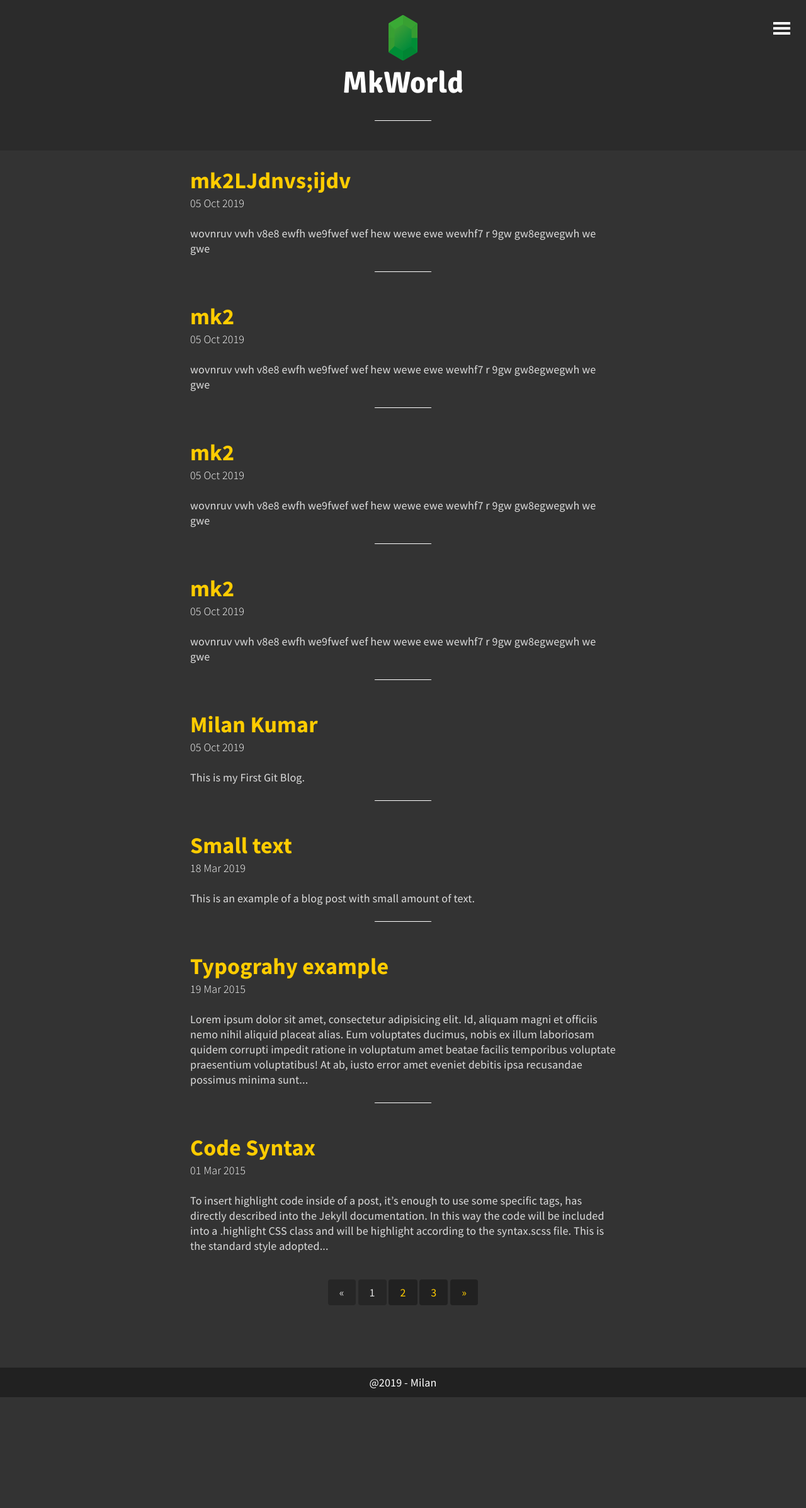
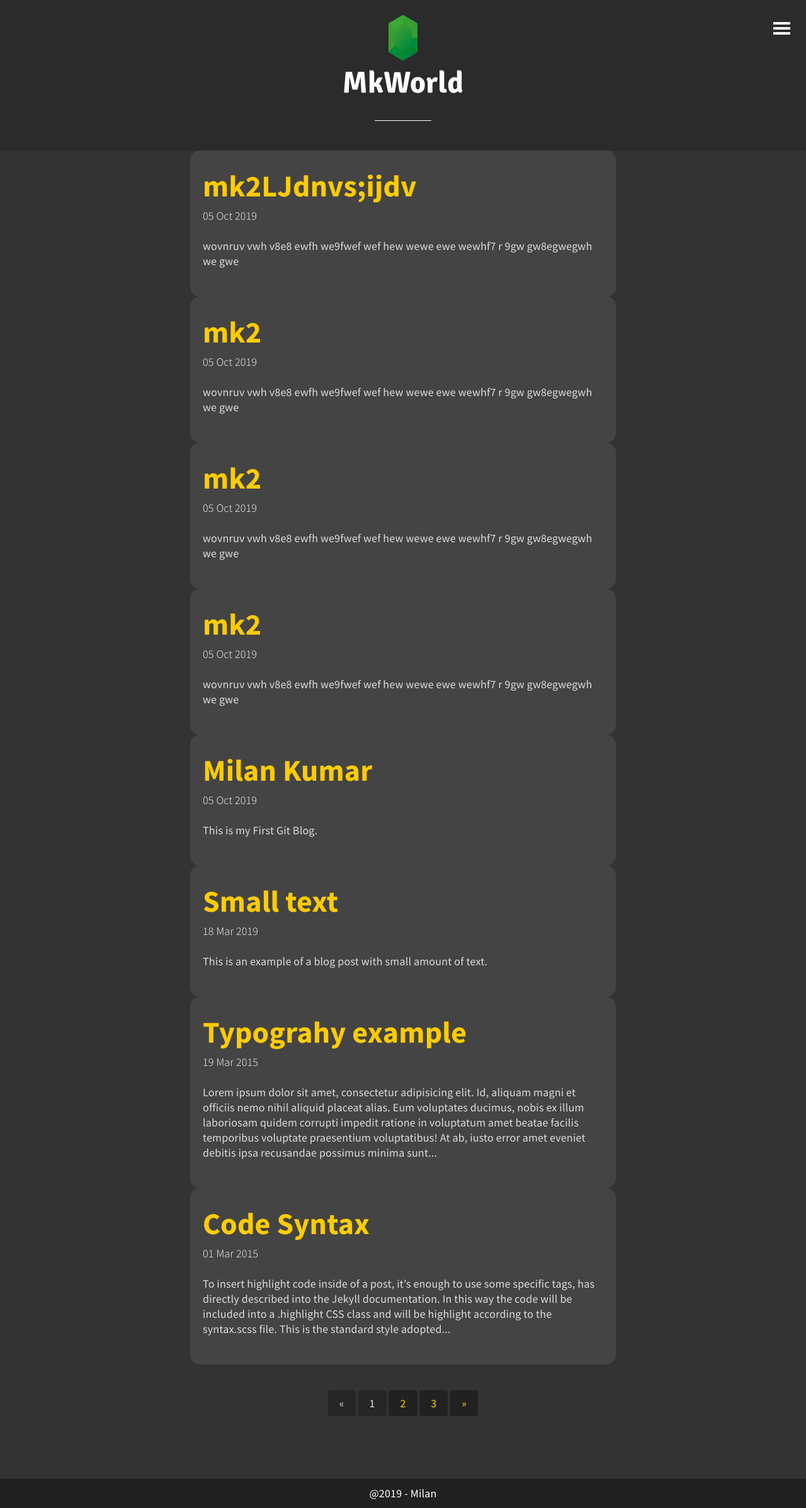
Before and after one commit to bdmilan/blog, a Jekyll site: the page built from index.html, in a window 1280 px wide. Shown: the whole page at 63% size. Built offline with Jekyll 4.4.1, drawn with Linux system fonts in a browser that asks for light colours; the list of posts is cut into pages by our own code; before the commit the page ends 2219 px from its top, so only the background shows below that.

Commit message:
Update index.html

```diff
--- a/index.html
+++ b/index.html
@@ -6,11 +6,13 @@
 
 	{% for post in paginator.posts %}
 
-	  <li class="post">
-	  	<h2><a href="{% if site.baseurl == "/" %}{{ post.url }}{% else %}{{ post.url | prepend: site.baseurl }}{% endif %}">{{ post.title }}</a></h2>
+	  <div class="article">
+	<li class="post">
+	  	<h1><a href="{% if site.baseurl == "/" %}{{ post.url }}{% else %}{{ post.url | prepend: site.baseurl }}{% endif %}">{{ post.title }}</a></h1>
 	  	<time datetime="{{ post.date | date_to_xmlschema }}" class="by-line">{{ post.date | date_to_string }}</time>
 	  	<p>{{ post.content | strip_html | truncatewords:50 }}</p>
 	  </li>
+	</div>
 
     {% endfor %}
 
```
